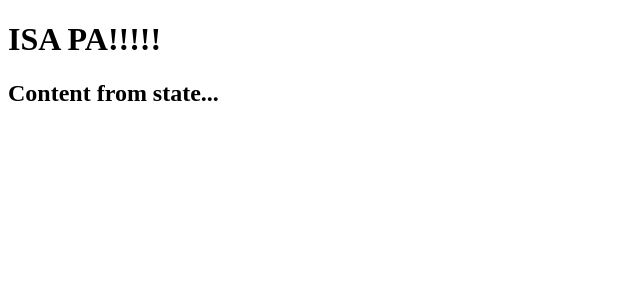
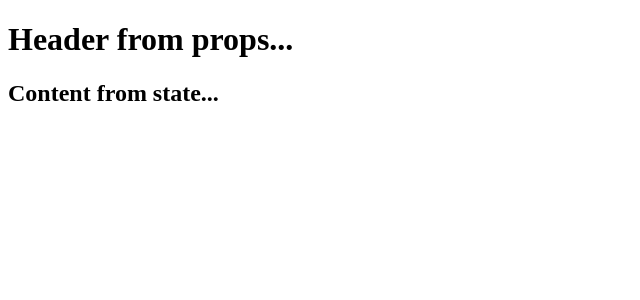
Before and after one commit to caicohr/react-learning, a React (Create React App) app: page / in a window 1280 px wide. Shown: the top 300 px of the page, without its empty margins (0-640 px from the left). Built offline with nearby package versions, Linux system fonts and the light colour scheme.

Commit message:
Add Props

```diff
--- a/src/App.jsx
+++ b/src/App.jsx
@@ -4,14 +4,14 @@ class App extends React.Component {
         super(props);
 
         this.state = {
-            header: "ISA PA!!!!!",
+            header: "Header from state",
             content: "Content from state..."
         }
     }
     render() {
         return (
             <div>
-                <h1>{this.state.header}</h1>
+                <h1>{this.props.headerProp}</h1>
                 <h2>{this.state.content}</h2>
             </div>
         );
--- a/src/index.js
+++ b/src/index.js
@@ -2,4 +2,4 @@ import React from 'react';
 import ReactDOM from 'react-dom';
 import App from './App.jsx';
 
-ReactDOM.render(<App />, document.getElementById('root'));
+ReactDOM.render(<App headerProp = "Header from props..."/>, document.getElementById('root'));
```
